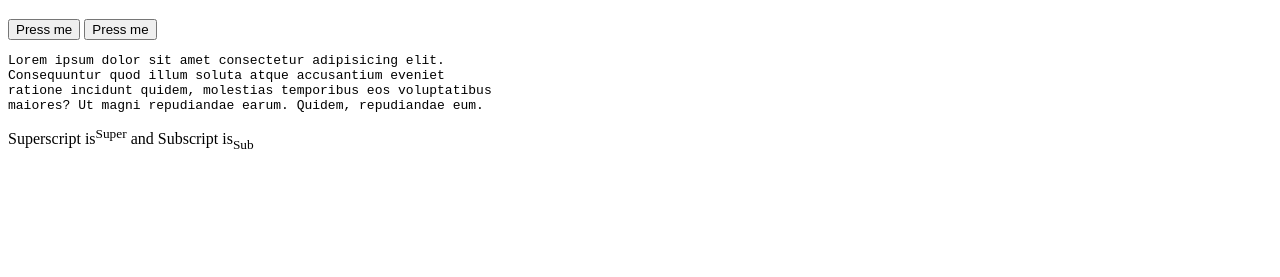
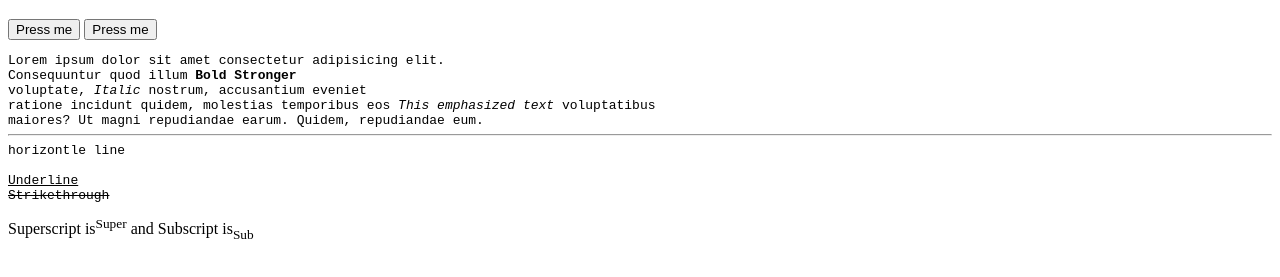
Before and after one commit to abappdev/hihtml, a plain HTML site: page index.html in a window 1280 px wide. Shown: the part 61-338 px from the top of the page. Drawn offline with Linux system fonts and the light colour scheme.

Commit message:
Text styles

```diff
--- a/index.html
+++ b/index.html
@@ -14,10 +14,15 @@
   <button onclick="location.href = 'headings.html';">Press me</button>
   <script defer type="text/javascript" src="/main.js"></script>
   <pre>Lorem ipsum dolor sit amet consectetur adipisicing elit.
-Consequuntur quod illum soluta atque accusantium eveniet
-ratione incidunt quidem, molestias temporibus eos voluptatibus
-maiores? Ut magni repudiandae earum. Quidem, repudiandae eum.</pre>
+Consequuntur quod illum <b>Bold</b> <strong>Stronger</strong>
+voluptate, <i>Italic</i> nostrum, accusantium eveniet
+ratione incidunt quidem, molestias temporibus eos <em>This emphasized text</em> voluptatibus
+maiores? Ut magni repudiandae earum. Quidem, repudiandae eum.<hr>horizontle line<br>
+<u>Underline</u>
+<s>Strikethrough</s>
+</pre>
 Superscript is<sup>Super</sup> and Subscript is<sub>Sub</sub>
+
 </body>
 
 </html>
```
